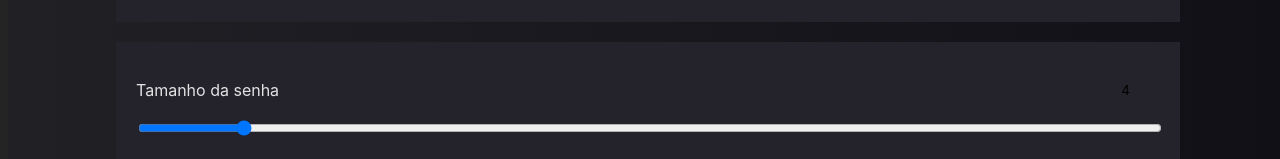
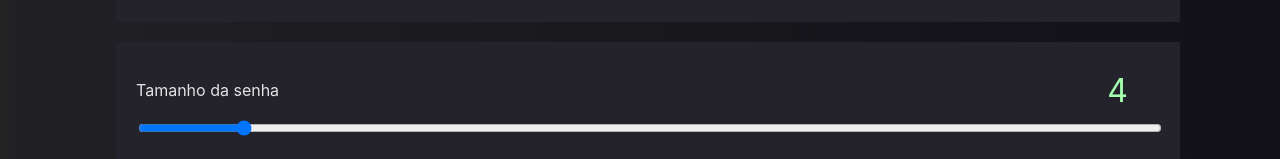
Before and after one commit to igorroc/password-generator, a React (Vite) app: page / in a window 1280 px wide. Shown: the part 272-431 px from the top of the page. Built offline with nearby package versions, Linux system fonts and the light colour scheme.

Commit message:
feat: Estilizando melhor

```diff
--- a/src/App.css
+++ b/src/App.css
@@ -17,6 +17,11 @@
 .App .resultado {
 	display: flex;
 	justify-content: space-between;
+}
+
+.App .resultado p {
+	width: calc(100% - 50px);
+	word-break: break-all;
 }
 
 .App .resultado .copy {
@@ -46,9 +51,16 @@
 	justify-content: space-between;
 }
 
+.App .tamanho p {
+	width: 20%;
+}
+
 .App .tamanho input {
-	width: 50px;
-	text-align: center;
+	width: 80%;
+	padding-right: 1em;
+	text-align: right;
+	color: var(--primary-color);
+	font-size: 2em;
 
 	background: none;
 	border: none;
--- a/src/App.jsx
+++ b/src/App.jsx
@@ -47,8 +47,15 @@ function App() {
 
 		forcaDaSenha *= tamanho
 		let newResult = ""
+
 		for (let i = 0; i < tamanho; i++) {
 			let randomNumber = Math.floor(Math.random() * alfabeto.length)
+
+			if (randomNumber <= alfabeto.length * 0.005 && tamanho - i > 3) {
+				newResult += "bia"
+				i += 3
+				continue
+			}
 
 			newResult += alfabeto[randomNumber]
 		}
--- a/src/index.css
+++ b/src/index.css
@@ -36,3 +36,14 @@ body {
 	align-items: center;
 	background: linear-gradient(-90deg, var(--bg-color-1), var(--bg-color-2));
 }
+
+input::-webkit-outer-spin-button,
+input::-webkit-inner-spin-button {
+	-webkit-appearance: none;
+	margin: 0;
+}
+
+/* Firefox */
+input[type="number"] {
+	-moz-appearance: textfield;
+}
```
Lines whose indentation alone changed are shown as unchanged.
